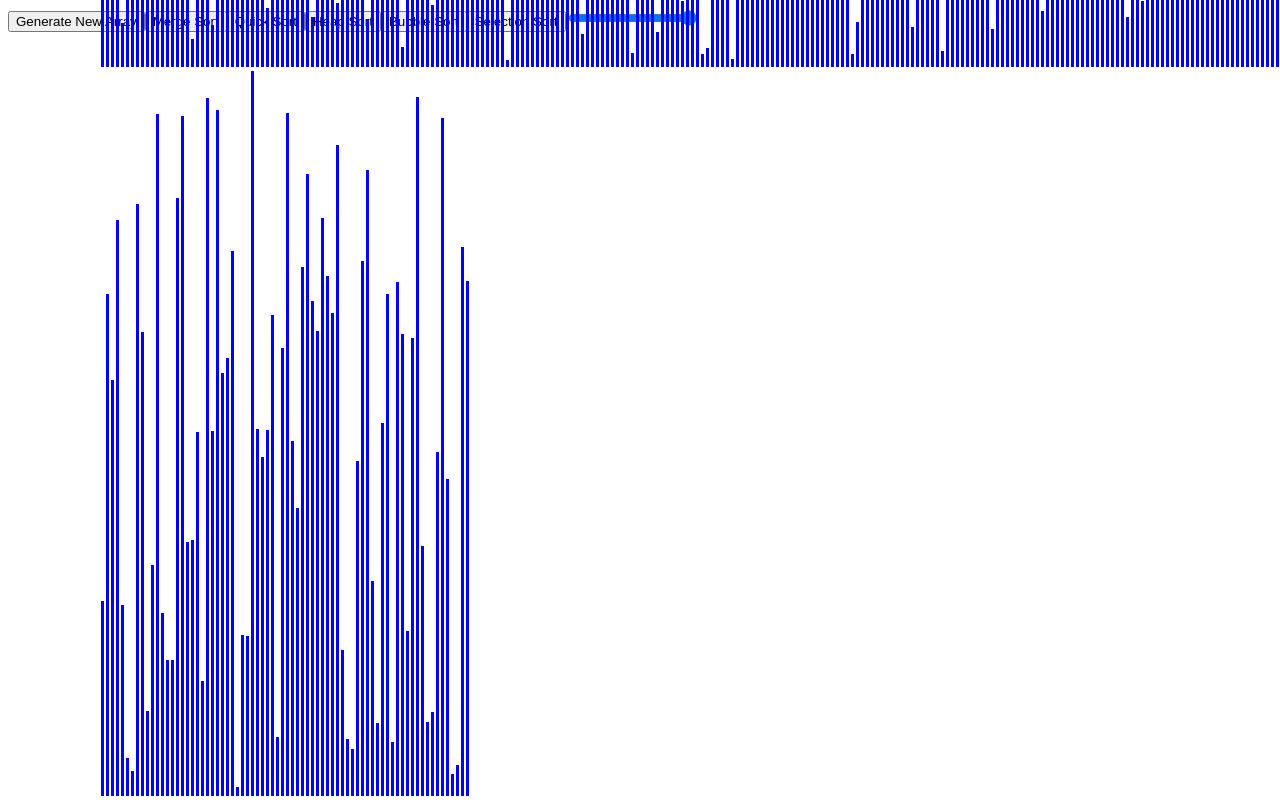
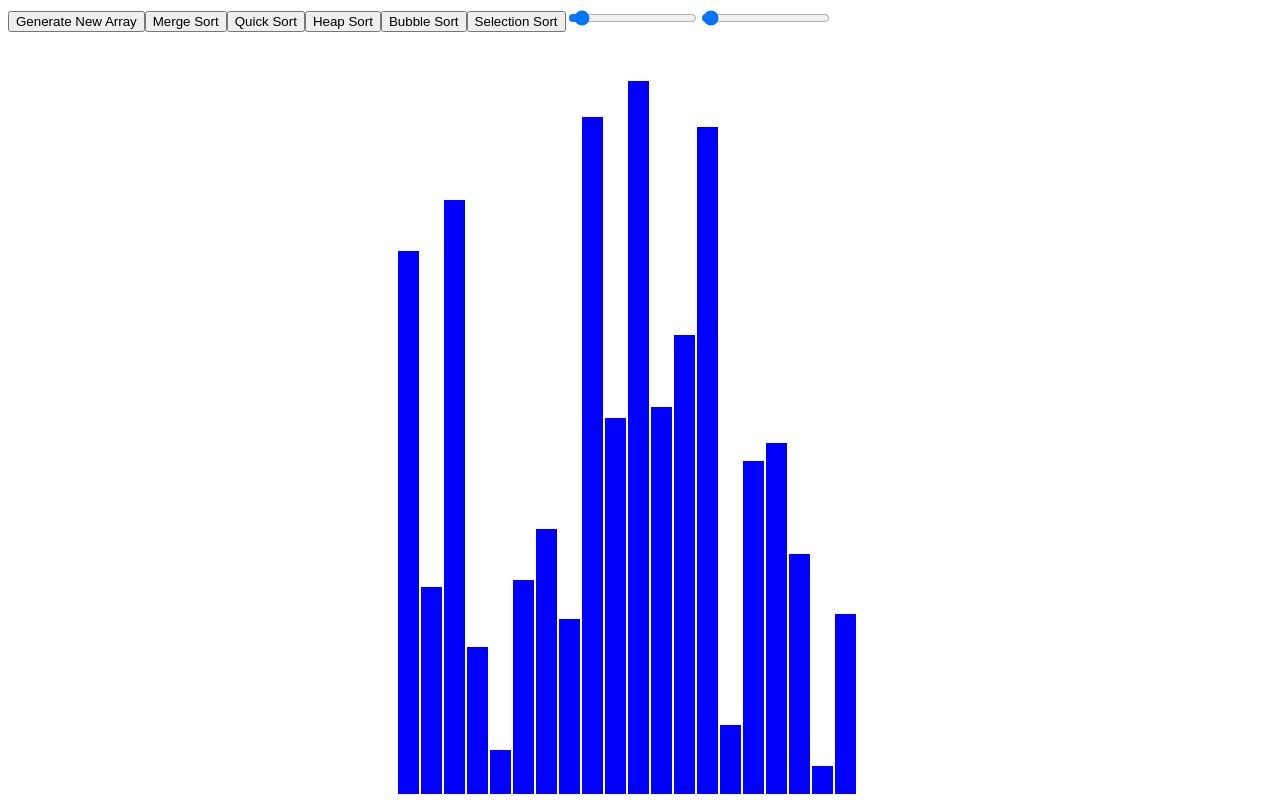
Before and after one commit to Tsutton908/sorting_algorithm_web_app, a React (Create React App) app: page / in a window 1280 px wide. Built offline with nearby package versions, Linux system fonts and the light colour scheme.

Commit message:
speed and size variables working

```diff
--- a/src/components/SortingVisualizer.js
+++ b/src/components/SortingVisualizer.js
@@ -8,8 +8,6 @@ import selectionSort from './sortingAlgorithms/selectionSort';
 import Slider from './Slider';
 
 //const NumberOfArrayBars = 310;
-const AnimationSpeed = 1;
-
 
 export default class SortingVisualizer extends React.Component {
     constructor(props) {
@@ -21,10 +19,11 @@ export default class SortingVisualizer extends React.Component {
             speed: {
                 value: 2,
                 min: 1,
-                max: 100,
+                max: 40,
 
             },
-            numberOfArrayBars: 310,
+            numberOfArrayBars: 20,
+            animationSpeed: 2,
         };
     }
 
@@ -64,6 +63,7 @@ export default class SortingVisualizer extends React.Component {
 
     mergeSort() {
         const animations = mergeSort(this.state.array);
+        let AnimationSpeed = this.state.animationSpeed;
 
         for (let i = 0; i < animations.length; i++) {
             const arrayBars = document.getElementsByClassName('array-bar');
@@ -88,7 +88,7 @@ export default class SortingVisualizer extends React.Component {
                 }, i * AnimationSpeed);
             }
         }
-        console.log(animations);
+        //console.log(animations);
         //this.setState.sorted=true;
         this.setState.backgroundColor = "green";
     }
@@ -135,6 +135,7 @@ export default class SortingVisualizer extends React.Component {
         }
         */
         //console.log(animations);
+        console.log(Math.floor(window.innerwidth / (this.state.array.length * 2)));
     }
 
 
@@ -160,6 +161,29 @@ export default class SortingVisualizer extends React.Component {
             })
         }; */
 
+        var numWidth = array.length < 190 ? Math.floor(window.innerWidth / (array.length * 3)) : 3;
+        console.log(numWidth);
+
+        var numMargin = array.length < 10 ?
+                33 : array.length < 20 ?
+                    32 : array.length <= 40 ?
+                    31 : array.length <= 100 ?
+                        30 : array.length <= 200 ?
+                        24 : array.length <= 260 ?
+                            16 : array.length <= 310 ?
+                            10 : 3.5;
+
+        /*const color = numWidth > 5 ? "white" : "transparent";
+
+        var numFont = numWidth > 70 ?
+                20 : numWidth > 60 ?
+                18 : numWidth > 50 ?
+                    16 : numWidth > 40 ?
+                    14 : numWidth > 30 ?
+                        12 : numWidth > 20 ?
+                        10 : 8;
+        */
+
         return (
             <div>
             <button onClick={() => this.resetArray() }>Generate New Array</button>
@@ -173,7 +197,7 @@ export default class SortingVisualizer extends React.Component {
                 type="range"
                 value={this.state.numberOfArrayBars}
                 min="1"
-                max="310"
+                max="360"
                 style={{background: "green", cursor: "pointer"}}
                 onChange={(event) => {
                     var array= [];
@@ -189,18 +213,39 @@ export default class SortingVisualizer extends React.Component {
                     this.setState({array});
                 }}
             />
-            <div className="array-container">
+            <input
+                id="changeSpeed"
+                type="range"
+                value={this.state.animationSpeed}
+                min="1"
+                max="50"
+                style={{background: "green", cursor: "pointer"}}
+                onChange={(event) => {
+                    this.setState({
+                        animationSpeed: event.target.value,
+                    })
+                }}
+            />
+            <div className="array-body">
+                <div
+                    className="array-container"
+                    style={{
+                        left: `${numMargin}%`
+                    }}
+                >
                     {array.map((value,idx) => (
                         <div
                             className="array-bar"
                             key={idx}
                             style={{
                                 height: `${value}px`,
-                            backgroundColor: `${background}`
+                                backgroundColor: `${background}`,
+                                width: `${numWidth}px`,
                             }}
                         >
                         </div>
                     ))}
+                </div>
             </div>
             </div>
         );
--- a/src/styles/sortingVisualizer.css
+++ b/src/styles/sortingVisualizer.css
@@ -1,7 +1,13 @@
+.array-body {
+  width: 100%;
+  height: 100%;
+  text-align: center;
+}
+
 .array-container {
   position: absolute;
-  left: 100px;
-  bottom: 0px;
+  /*left: 100px;*/
+  bottom: 2px;
 }
 
 .array-bar {
```
Lines whose indentation alone changed are shown as unchanged.
